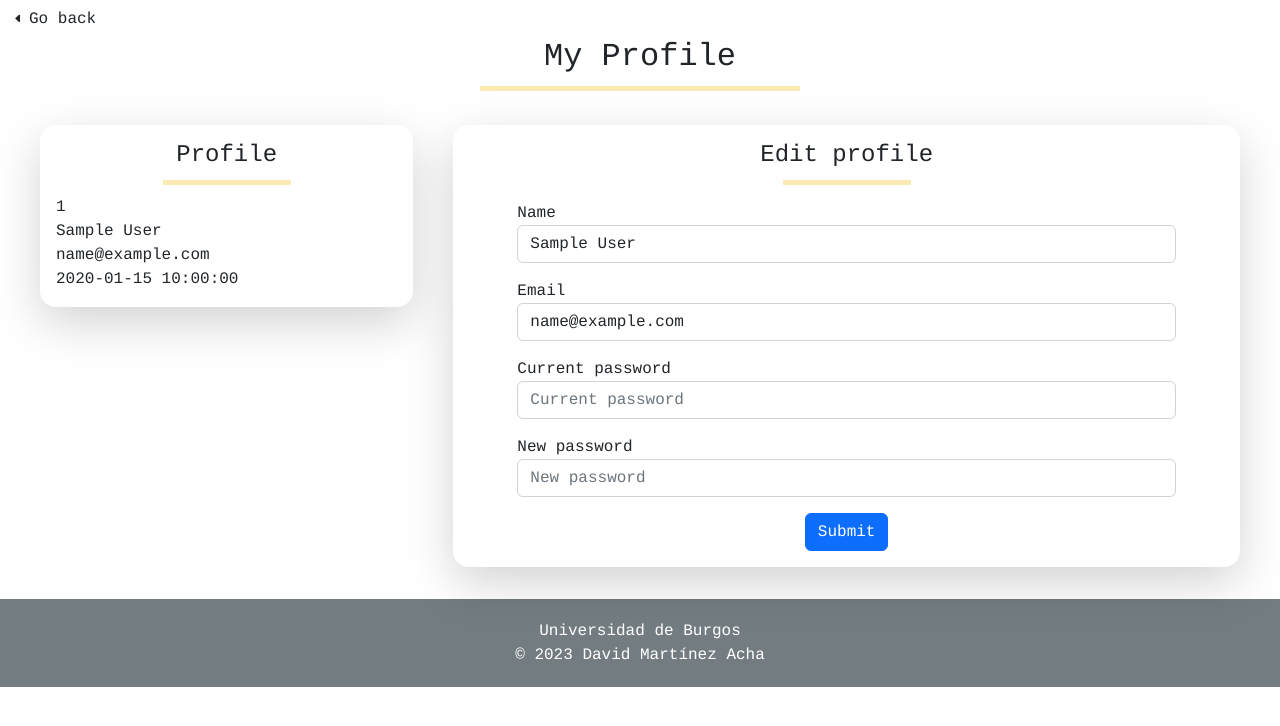
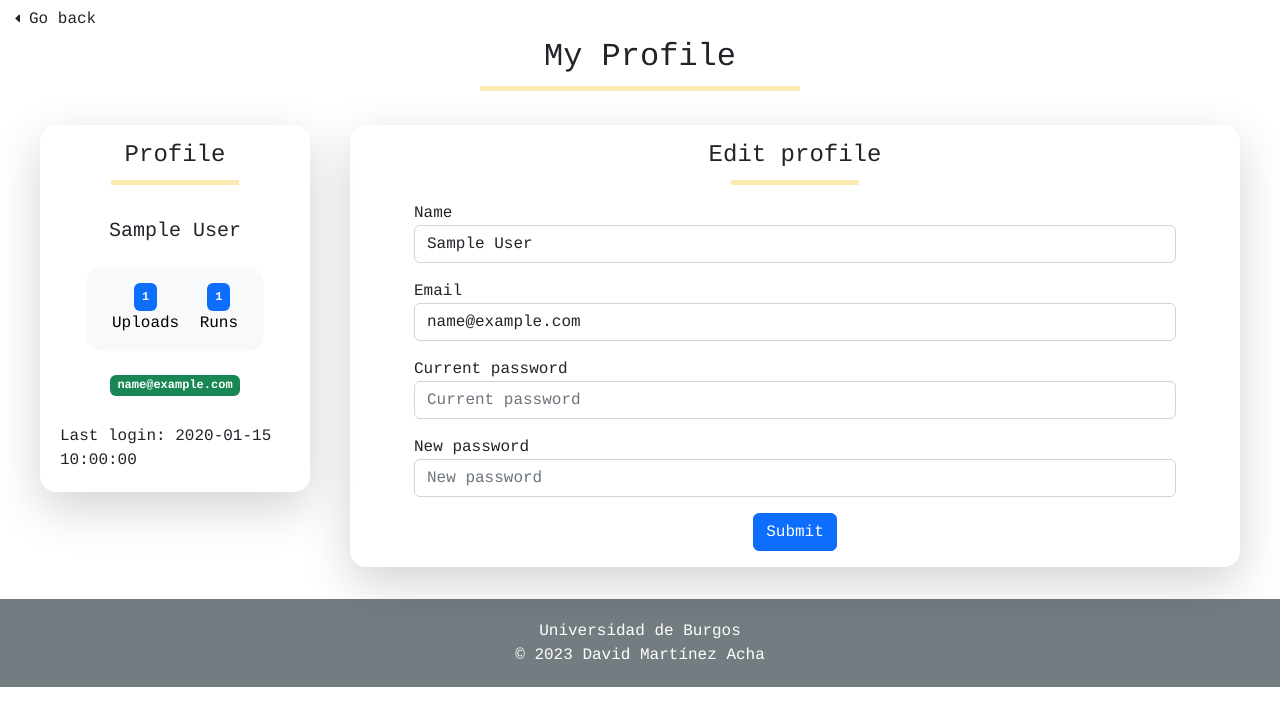
Before and after one commit to dmacha27/TFG-SemiSupervisado, a Flask app: template web/app/templates/usuarios/perfil.html in a window 1280 px wide. Shown: the part 56-782 px from the top of the page. Run offline with Flask 3, Linux system fonts and the light colour scheme; a user stored in the database is signed in; tables that the repository leaves empty hold one stand-in row (values such as "Sample post"); the template is opened without the code that fills it: values that come from a table or form of the project are taken from there, most other values are stand-ins (such as "Sample title", 1, 10 or a date in 2020).

Commit message:
Crear card del perfil
Con la información general del usuario.

```diff
--- a/web/app/templates/usuarios/base_user.html
+++ b/web/app/templates/usuarios/base_user.html
@@ -10,19 +10,34 @@
     </div>
     <div class="container-fluid mb-4">
         <div class="row mx-2">
-            <div class="col-md-4">
-                <div class="rounded-4 p-3 m-2 shadow-lg">
+            <div class="col-md-3">
+                <div class="rounded-4 p-3 m-2 shadow-lg sticky-top">
                     <div class="text-center">
                         <h4>{{ gettext('Profile') }}</h4>
                         <hr class="separacion" style="width: 8rem;"/>
                     </div>
-                    {{ current_user.id }}<br>
-                    {{ current_user.name }}<br>
-                    {{ current_user.email }}<br>
-                    {{ current_user.last_login.strftime("%Y-%m-%d %H:%M:%S") }}<br>
+                    <div class="d-flex flex-column justify-content-between align-items-center">
+                        <h5 class="m-4">{{ current_user.name }}</h5>
+                        <div class="rounded-4 text-bg-light d-flex justify-content-around flex-wrap p-3 w-75">
+                            <div class="row text-center flex-column">
+                                <div class="col">
+                                <span class="badge text-bg-primary p-2">{{ n_uploads }}</span></div>
+                                <div class="col">
+                                <span>{{ gettext('Uploads') }}</span></div>
+                            </div>
+                            <div class="row text-center flex-column">
+                                <div class="col">
+                                <span class="badge text-bg-primary p-2">{{ n_runs }}</span></div>
+                                <div class="col">
+                                <span>{{ gettext('Runs') }}</span></div>
+                            </div>
+                        </div>
+                        <span class="badge text-bg-success m-4">{{ current_user.email }}</span>
+                        <p class="m-1">{{ gettext('Last login') }}: {{ current_user.last_login.strftime("%Y-%m-%d %H:%M:%S") }}</p>
+                    </div>
                 </div>
             </div>
-            <div class="col-md-8">
+            <div class="col-md-9">
                 <div class="rounded-4 p-3 m-2 shadow-lg">
                     {% block funcion %}{% endblock %}
                 </div>
--- a/web/app/user_routes.py
+++ b/web/app/user_routes.py
@@ -14,6 +14,7 @@ from .forms import RegistrationForm, LoginForm, UserForm
 users_bp = Blueprint('users_bp', __name__)
 
 main_bp_inicio = 'main_bp.inicio'
+
 
 @users_bp.route('/logout')
 @login_required
@@ -114,13 +115,32 @@ def editar(user_id):
         flash(gettext('Account updated!'), category='success')
         return redirect(url_for(main_bp_inicio))
 
-    return render_template("usuarios/perfil.html", form=form)
+    n_uploads, n_runs = obtener_estadisticas_usuario(current_user.id)
+
+    return render_template("usuarios/perfil.html",
+                           form=form,
+                           n_uploads=n_uploads,
+                           n_runs=n_runs)
 
 
 @users_bp.route('/miespacio', methods=['GET'])
 @login_required
 def miespacio():
-    return render_template("usuarios/miespacio.html")
+    n_uploads, n_runs = obtener_estadisticas_usuario(current_user.id)
+
+    return render_template("usuarios/miespacio.html",
+                           n_uploads=n_uploads,
+                           n_runs=n_runs)
+
+
+def obtener_estadisticas_usuario(user_id):
+    datasets = Dataset.query.filter_by(user_id=current_user.id).all()
+    n_uploads = datasets.count() if datasets else 0
+
+    runs = Run.query.filter_by(user_id=current_user.id).all()
+    n_runs = runs.count() if runs else 0
+
+    return n_uploads, n_runs
 
 
 @users_bp.route('/datasets/obtener/<user_id>', methods=['GET'])
```
Also changed, not shown: web/app/translations/es/LC_MESSAGES/messages.po.
